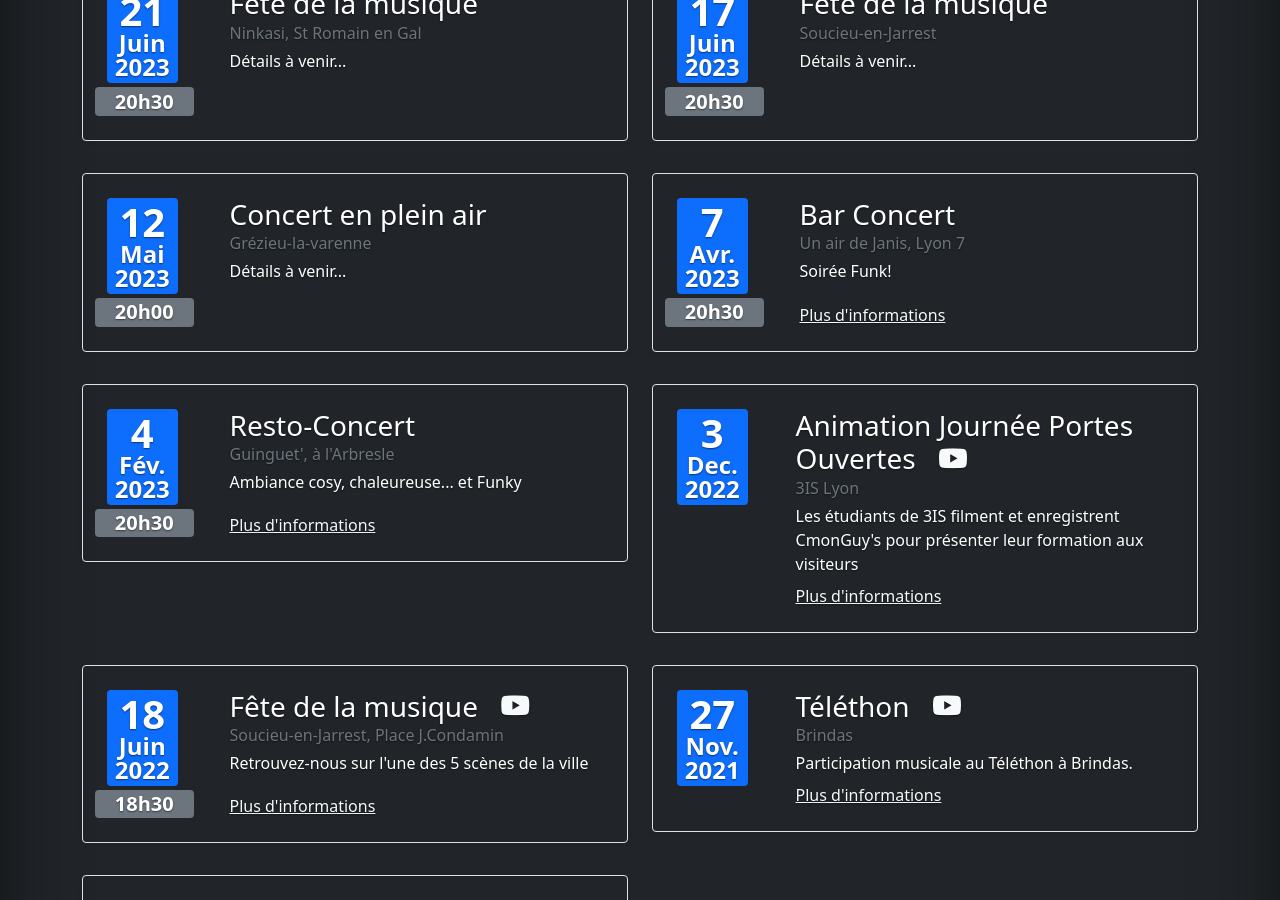
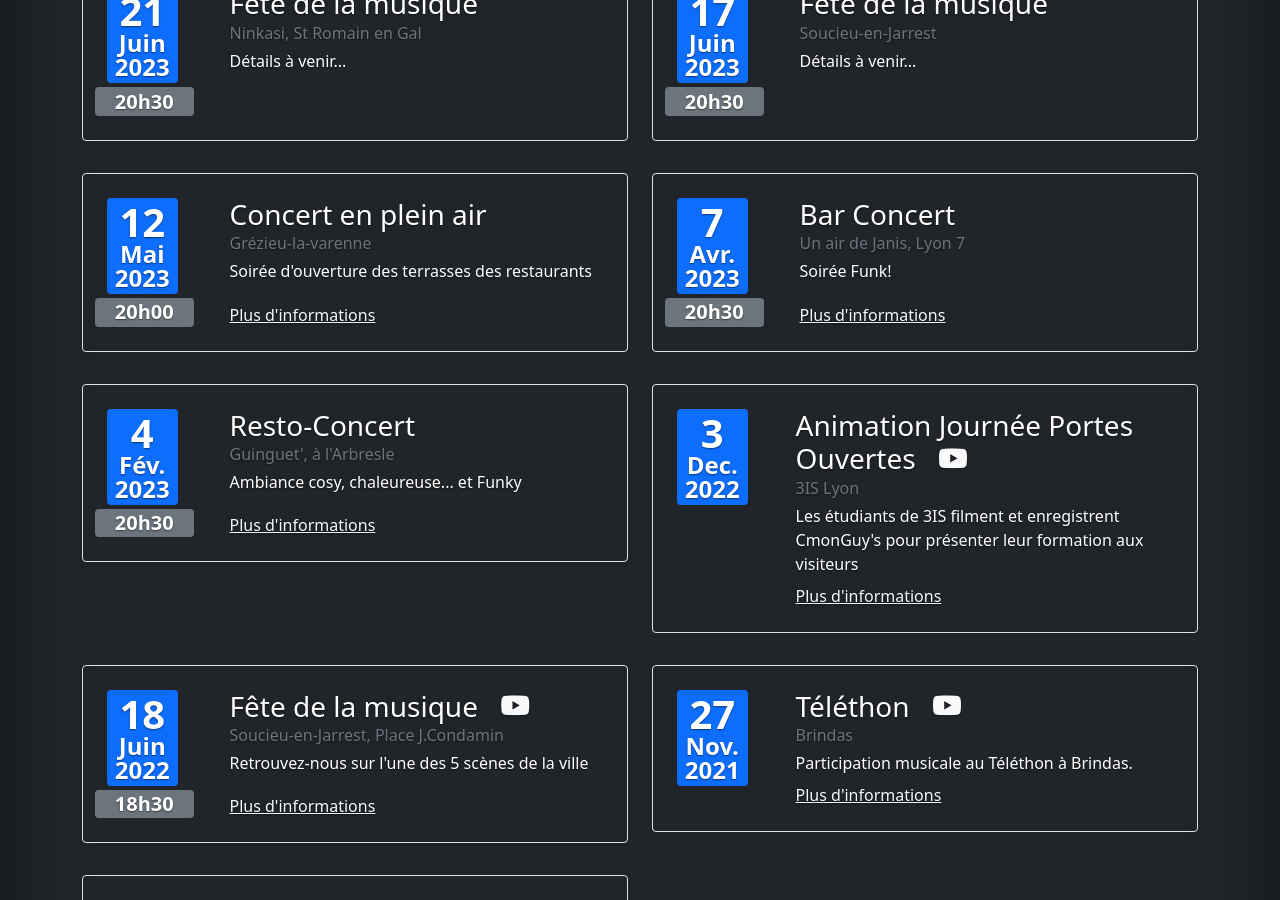
Before and after one commit to b-viguier/cmonguys-website, a Jekyll site: the page built from dates.html, in a window 1280 px wide and 900 px high, scrolled down 493 px. Built offline with Jekyll 4.4.1, drawn with Linux system fonts in a browser that asks for light colours.

Commit message:
Event details

```diff
--- a/_data/events.yml
+++ b/_data/events.yml
@@ -65,7 +65,8 @@
   title: Concert en plein air
   location: "Grézieu-la-varenne"
   video_link: ~
-  desc: "Détails à venir..."
+  url: http://www.mairie-grezieulavarenne.fr/2015-02-12-18-50-51/1031-ouverture-des-terrasses
+  desc: "Soirée d'ouverture des terrasses des restaurants"
 
 - date_day: 17
   date_month: Juin
```
